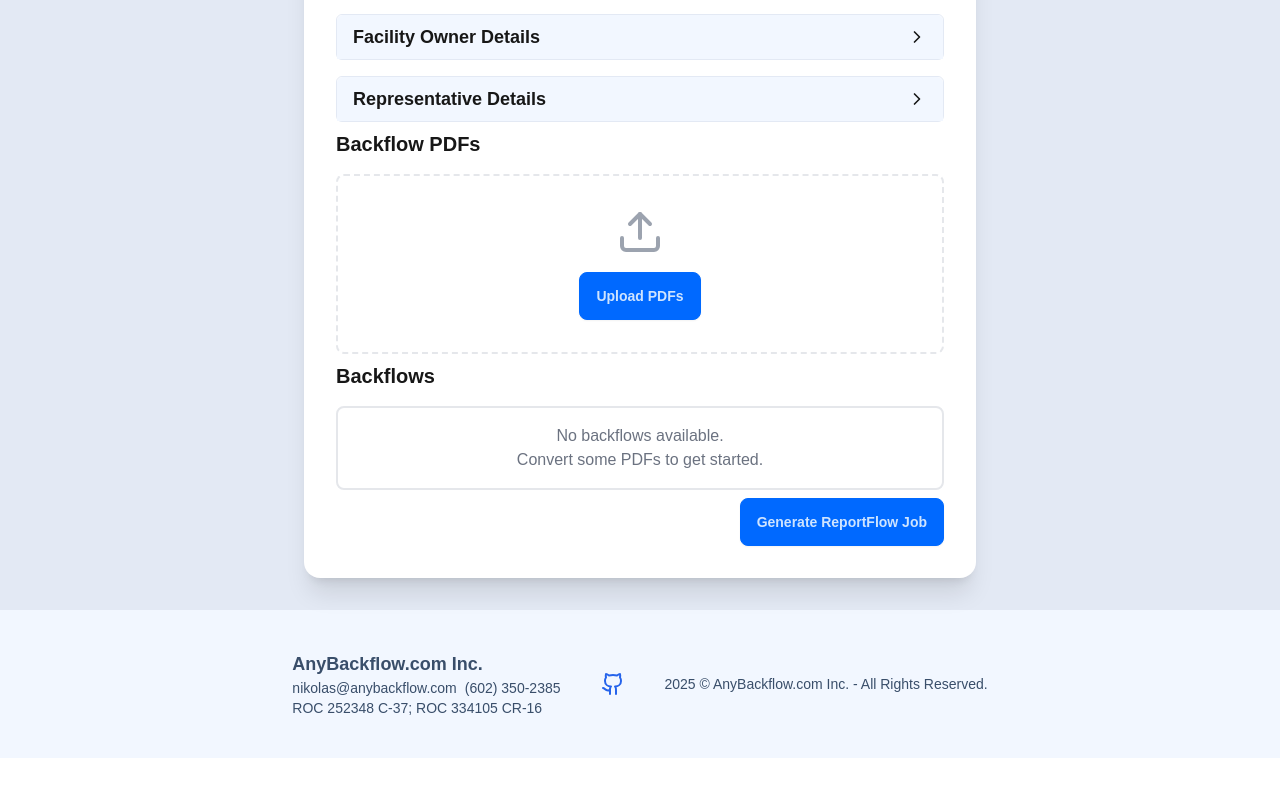
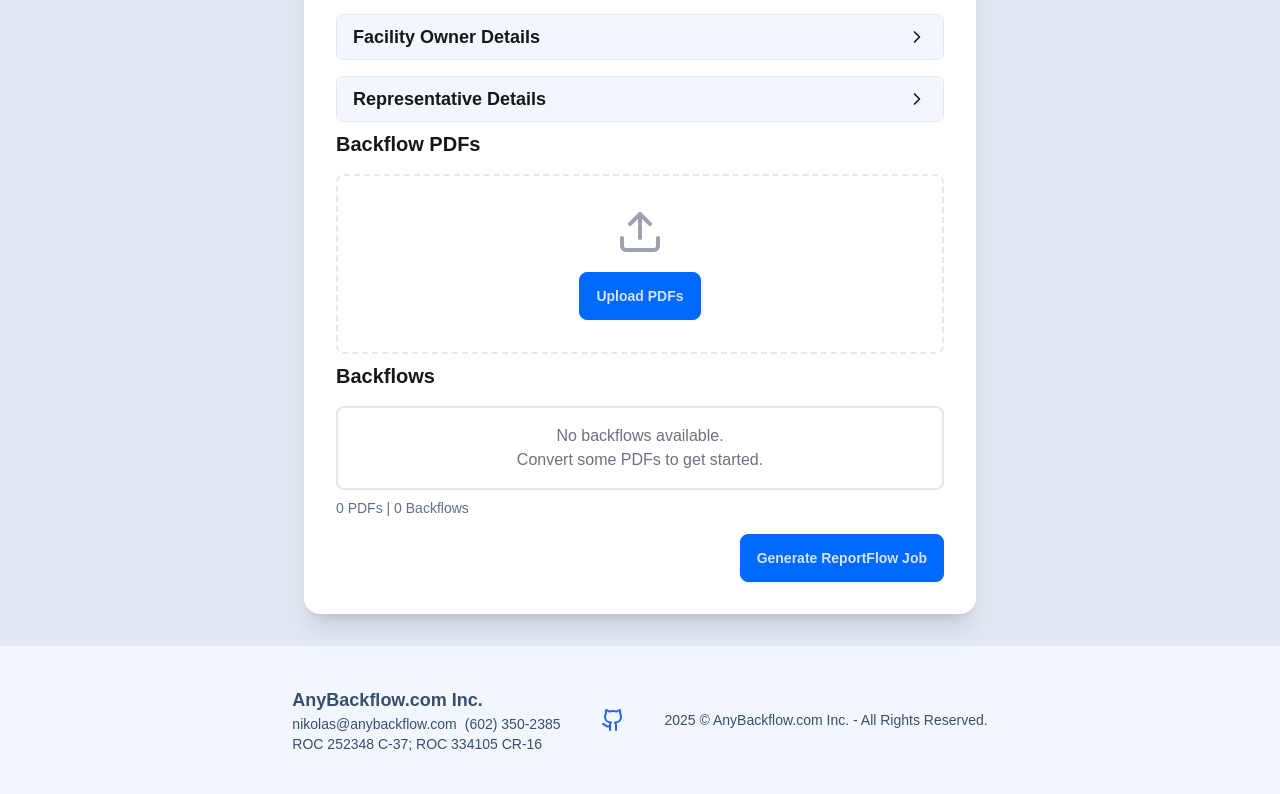
Before and after one commit to muddxyii/reportflow-jobs, a Next.js app: page /new in a window 1280 px wide. Shown: the part 494-1288 px from the top of the page. Before the commit the page ends 1252 px from the top, so only its background shows below. Built offline with nearby package versions, Linux system fonts and the light colour scheme.

Commit message:
feat: Display PDF and Backflow counts in the new page

```diff
--- a/src/app/new/page.tsx
+++ b/src/app/new/page.tsx
@@ -127,6 +127,10 @@
                             backflowList={backflowList}
                             onUpdateBackflows={setBackflowList}/>
 
+                        <div className="text-sm text-base-content opacity-80 mb-2">
+                            {`${pdfs.length} PDFs | ${Object.keys(backflowList).length} Backflows`}
+                        </div>
+
                         <div className="card-actions justify-end">
                             <button type="submit" form="jobForm" className="btn btn-primary">
                                 Generate ReportFlow Job
```
